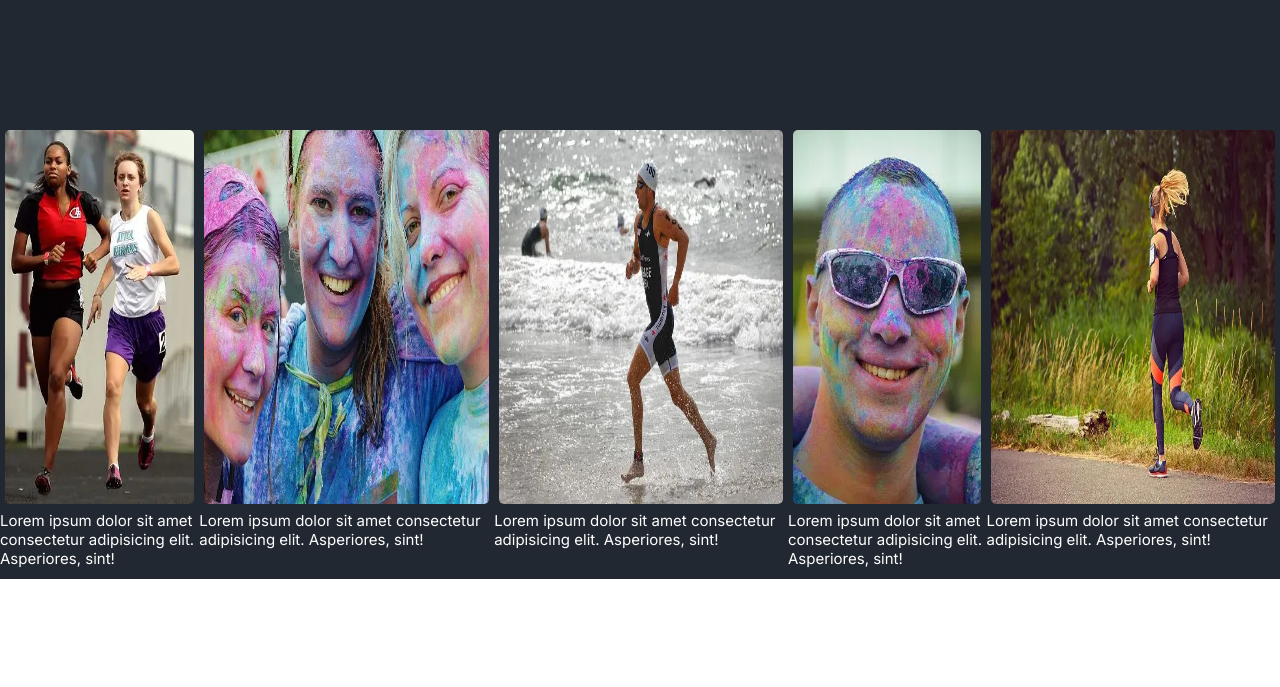
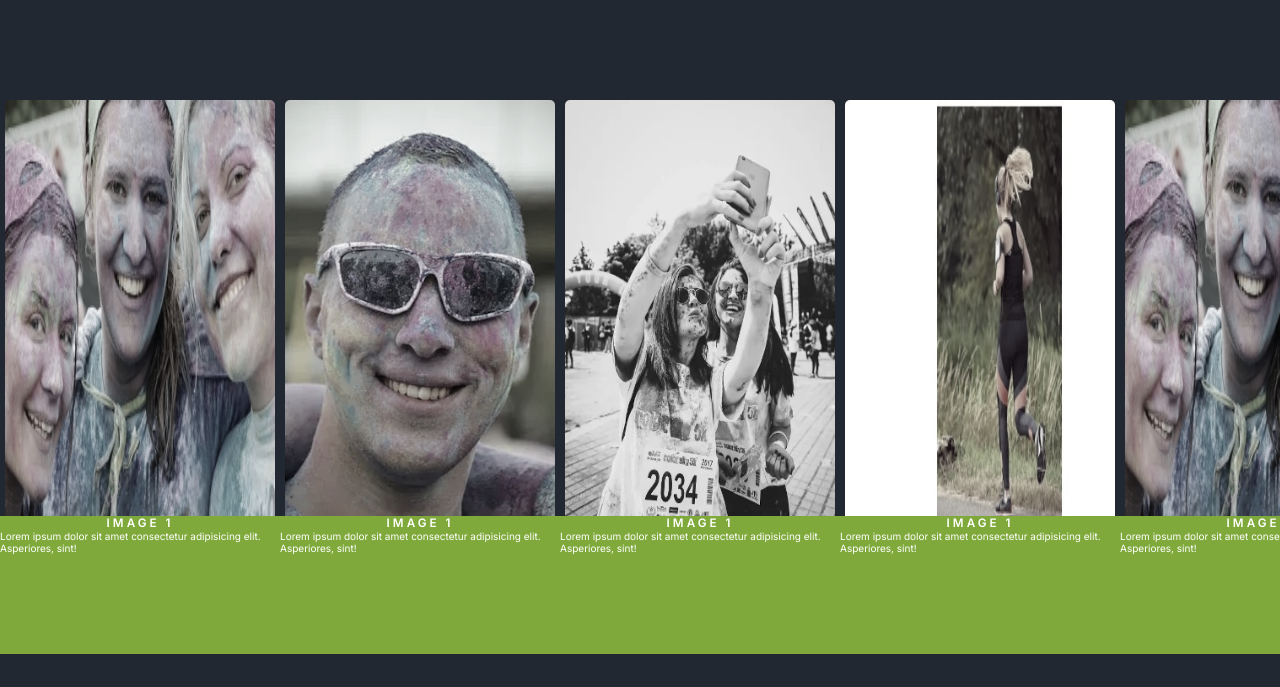
Before and after one commit to eneliviu/Portofolio-1, a plain HTML site: page gallery.html in a window 1280 px wide. Shown: the part 80-767 px from the top of the page. Drawn offline with Linux system fonts and the light colour scheme.

Commit message:
Messed up  gallery.html!!!

```diff
--- a/assets/css/style.css
+++ b/assets/css/style.css
@@ -39,6 +39,12 @@ h3 {
   text-align: center;
   text-transform: uppercase;
   letter-spacing: 3px;
+}
+
+img{
+  width: 100%;
+  height: 100%;
+
 }
 
 /* =============================================================================== */
@@ -123,7 +129,8 @@ main {
   flex: 1 0 auto;
   flex-direction: column;
   background-color: #222831;
-  margin-top: 30px;
+  margin-top: 72px;
+  height: 100vh;
 }
 
 
@@ -173,27 +180,34 @@ footer div {
 }
 
 .photos img{
-  width: 100%;
-  height:100%;
   border-radius: 10px;
   padding-left: 5px;
   padding-right: 5px;
   padding-top: 5px;
   padding-bottom: 5px;
-  margin-top: 30px;
-  border-radius: 10px;
-  text-align:center;
-}
-.title{
-  font-size: 1.5rem;
-}
-.photos img:hover{
-  scale: 1.25;
-  transition: 0.6s;
+  filter: saturate(0.2);
+
 }
 
 
+img:hover{
+  scale: 1.25;
+  transition: 0.5s;
+  filter: saturate(1);
 
+}
+
+.info{
+  height: 100%;
+  width: 280px;
+  position: absolute;
+  bottom: 0;
+  background-color: #7faa3b;
+  color: white;
+  position:relative;
+  top: -40px;
+
+}
 
 
 
--- a/gallery.html
+++ b/gallery.html
@@ -78,28 +78,67 @@
         <section id="gallery">
 
             <div class="photos">
-                <img src="assets/images/athletes.webp" alt="Two athlets running together">
-                <span class="title">Lorem ipsum dolor sit amet consectetur adipisicing elit. Asperiores, sint!</span>
+                <img src="assets/images/gimp_girls.webp" alt="Two athlets running together">
+                <div class="info">
+                    <h3>Image 1</h3>
+                    <p>Lorem ipsum dolor sit amet consectetur adipisicing elit. Asperiores, sint!</p>
+                </div>
             </div>
 
             <div class="photos">
-                <img src="assets/images/girls.webp" alt="Three girls at charity paint running festival">
-                <span class="title">Lorem ipsum dolor sit amet consectetur adipisicing elit. Asperiores, sint!</span>
+                <img src="assets/images/gimp_man.webp" alt="Three girls at charity paint running festival">
+                <div class="info">
+                    <h3>Image 1</h3>
+                    <p>Lorem ipsum dolor sit amet consectetur adipisicing elit. Asperiores, sint!</p>
+                </div>
             </div>
 
             <div class="photos">
-                <img src="assets/images/runner3.webp" alt="Solo male runner jogging on beach">
-                <span class="title">Lorem ipsum dolor sit amet consectetur adipisicing elit. Asperiores, sint!</span>
+                <img src="assets/images/gimp_mud-run.webp" alt="Man at charity paint running festival">
+                <div class="info">
+                    <h3>Image 1</h3>
+                    <p>Lorem ipsum dolor sit amet consectetur adipisicing elit. Asperiores, sint!</p>
+                </div>
             </div>
 
             <div class="photos">
-                <img src="assets/images/man.webp" alt="Man at charity paint running festival">
-                <span class="title">Lorem ipsum dolor sit amet consectetur adipisicing elit. Asperiores, sint!</span>
+                <img src="assets/images/gimp_runner1.webp" alt="Solo male runner jogging on beach">
+                <div class="info">
+                    <h3>Image 1</h3>
+                    <p>Lorem ipsum dolor sit amet consectetur adipisicing elit. Asperiores, sint!</p>
+                </div>
             </div>
 
             <div class="photos">
-                <img src="assets/images/runner1.webp" alt="Solo female runner jogging through Phoenix Park">
-                <span class="title">Lorem ipsum dolor sit amet consectetur adipisicing elit. Asperiores, sint!</span>
+                <img src="assets/images/gimp_girls.webp" alt="Two athlets running together">
+                <div class="info">
+                    <h3>Image 1</h3>
+                    <p>Lorem ipsum dolor sit amet consectetur adipisicing elit. Asperiores, sint!</p>
+                </div>
+            </div>
+
+            <div class="photos">
+                <img src="assets/images/gimp_man.webp" alt="Three girls at charity paint running festival">
+                <div class="info">
+                    <h3>Image 1</h3>
+                    <p>Lorem ipsum dolor sit amet consectetur adipisicing elit. Asperiores, sint!</p>
+                </div>
+            </div>
+
+            <div class="photos">
+                <img src="assets/images/gimp_mud-run.webp" alt="Man at charity paint running festival">
+                <div class="info">
+                    <h3>Image 1</h3>
+                    <p>Lorem ipsum dolor sit amet consectetur adipisicing elit. Asperiores, sint!</p>
+                </div>
+            </div>
+
+            <div class="photos">
+                <img src="assets/images/gimp_runner1.webp" alt="Solo male runner jogging on beach">
+                <div class="info">
+                    <h3>Image 1</h3>
+                    <p>Lorem ipsum dolor sit amet consectetur adipisicing elit. Asperiores, sint!</p>
+                </div>
             </div>
 
         </section>
```
Also changed, not shown: assets/images/gimp_girls.webp (added), assets/images/gimp_man.webp (added), assets/images/gimp_mud-run.webp (added), assets/images/gimp_runner1.webp (added).
